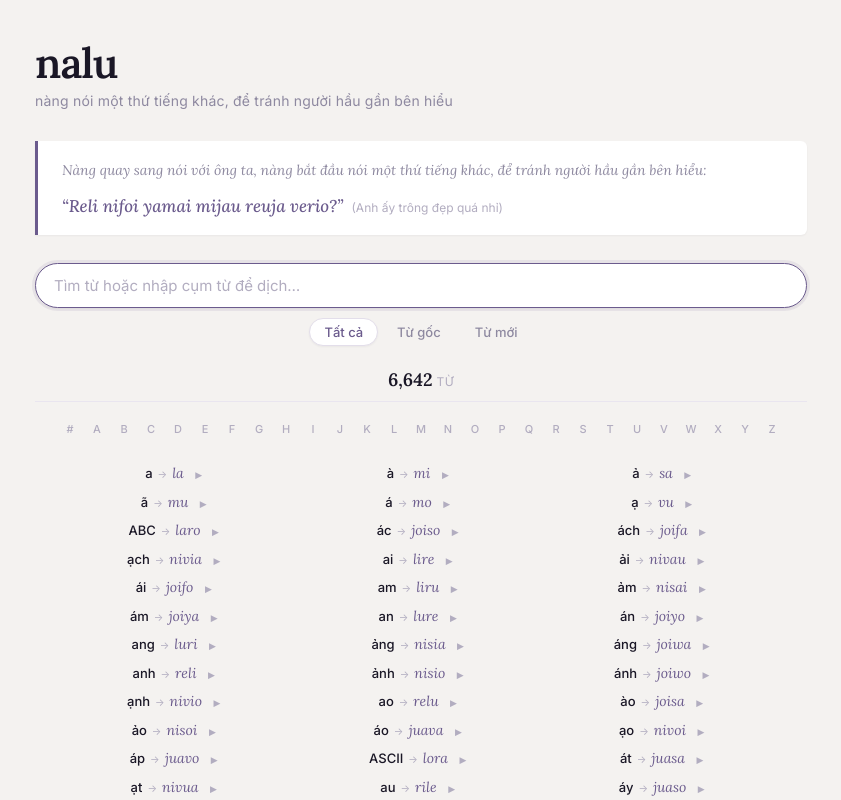
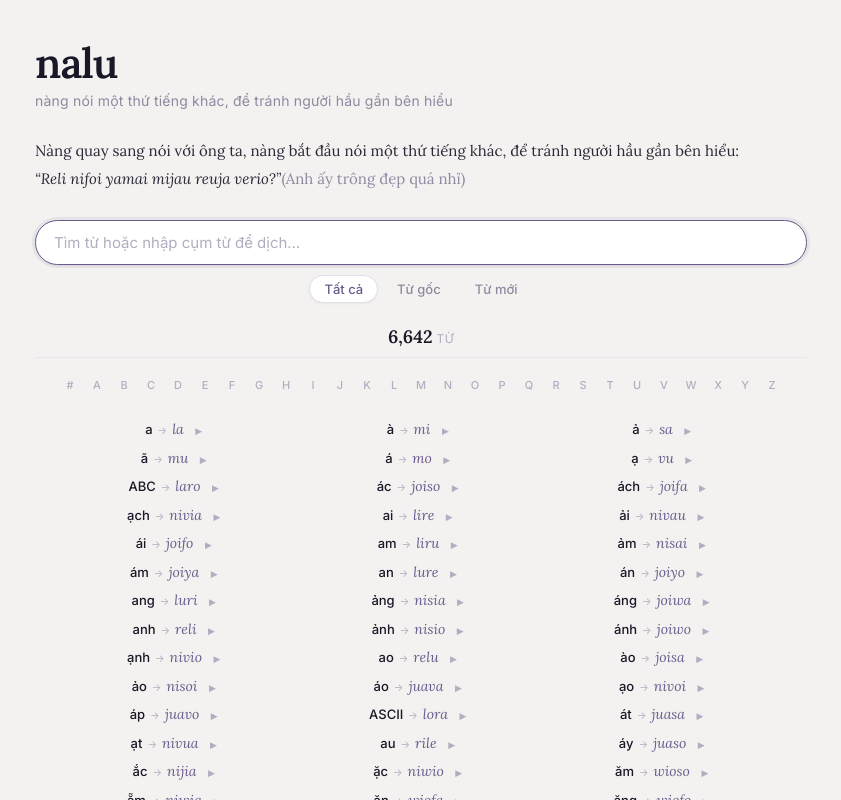
Before and after one commit to nguyendangkin/nalu-dictionary, a React (Vite) app: page / in a window 1280 px wide. Shown: the top 800 px of the page, without its empty margins (219-1060 px from the left). Built offline with nearby package versions, Linux system fonts and the light colour scheme.

Commit message:
pull quote: đồng bộ font size như tiểu thuyết, bỏ khung

```diff
--- a/src/App.css
+++ b/src/App.css
@@ -42,47 +42,30 @@
 /* ─── Pull Quote ─────────────────────────────────── */
 
 .pull-quote {
-  margin: 28px 0 4px;
-  padding: 18px 20px 14px 24px;
-  border-left: 3px solid var(--accent);
-  background: var(--surface);
-  border-radius: 0 var(--radius-sm) var(--radius-sm) 0;
-  box-shadow: var(--shadow-sm);
+  margin: 24px 0 2px;
+  font-family: var(--serif);
+  font-size: 15px;
+  line-height: 1.9;
+  color: var(--text);
 }
 
 .pull-quote p {
   margin: 0;
-  font-family: var(--serif);
-  font-size: 14px;
-  line-height: 1.7;
-  color: var(--text-subtle);
-  font-style: italic;
 }
 
 .pull-quote-nalu {
-  margin-top: 10px !important;
-  display: flex;
-  align-items: baseline;
-  gap: 8px;
-  flex-wrap: wrap;
+  margin-top: 6px;
 }
 
 .pull-quote-nalu q {
-  font-family: var(--serif);
-  font-size: 17px;
   font-style: italic;
-  font-weight: 500;
-  color: var(--accent);
 }
 
 .pull-quote-nalu q::before { content: '\201C'; }
 .pull-quote-nalu q::after  { content: '\201D'; }
 
 .pull-quote-vi {
-  font-size: 12px;
-  color: var(--text-muted);
-  font-style: normal;
-  font-family: var(--sans);
+  color: var(--text-subtle);
 }
 
 /* ─── Search ─────────────────────────────────────── */
```
